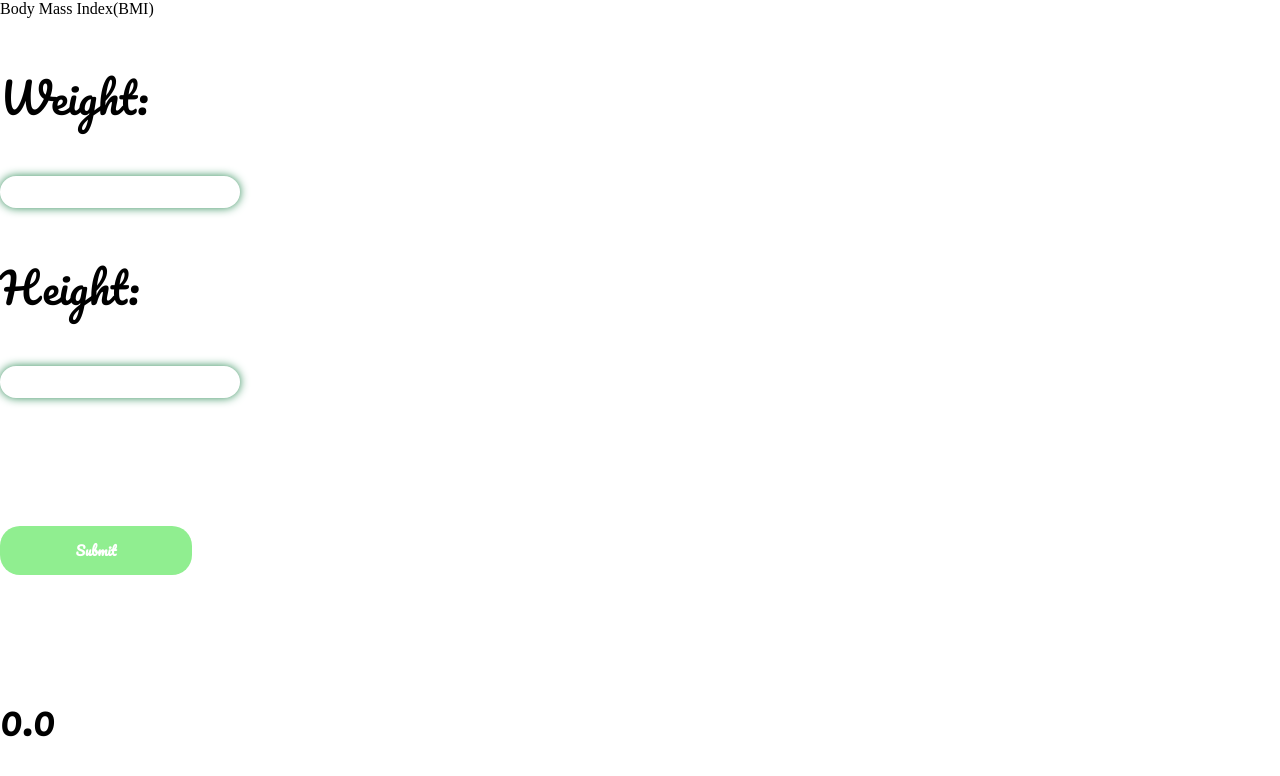
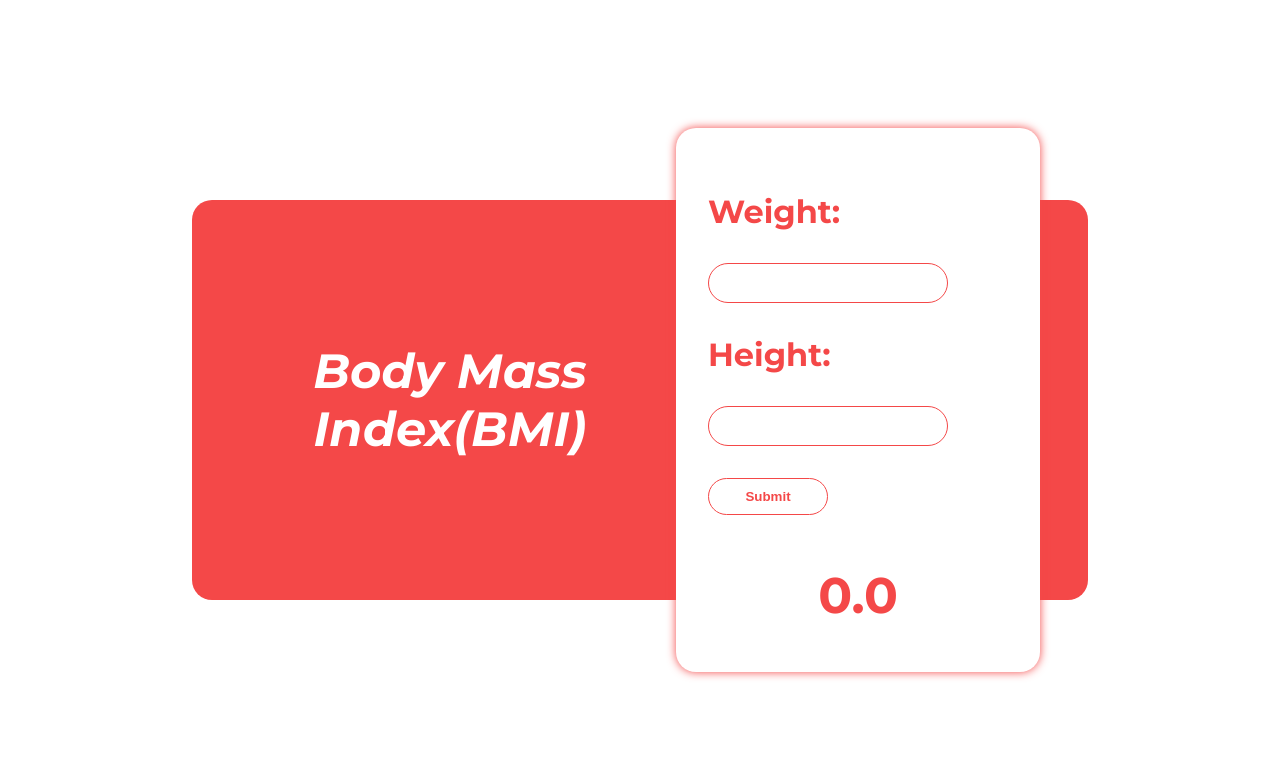
Before and after one commit to adityasaivit/Body_mass_index, a plain HTML site: page index.html in a window 1280 px wide. Drawn offline with Linux system fonts and the light colour scheme.

Commit message:
Update style.css

```diff
--- a/style.css
+++ b/style.css
@@ -1,56 +1,60 @@
+@import url('https://fonts.googleapis.com/css2?family=Montserrat:ital,wght@0,100..900;1,100..900&display=swap');
 
-@import url('https://fonts.googleapis.com/css2?family=Pacifico&display=swap');
+.outer
+{
 
-*{
-    box-sizing:border-box;
-}
-body{
-    margin:0px;
-}
-.top{
-    background-color:rgb(46, 230, 46);
+    height:100%;
+    background-color:rgb(244, 72, 72);
     height:50%;
-    margin:0px;
-    font-size:5rem;
+    width:70%;
     color:white;
     font-weight:bold;
-    font-family: 'Pacifico', cursive;
+    font-size:3rem;
     display:flex;
-    justify-content:center;
     align-items:center;
-    flex-direction:column;
-
+    border-radius:20px;
 
 
 }
 
-.bottom
-{
-    height:50%;
+body{
+    margin:0px;
+    height:100%;
     display:flex;
-    justify-content:space-between;
+    justify-content:center;
     align-items:center;
 }
 
-.bmi-disp
+.heading
 {
-    margin:10%;
-    font-size:7rem;
-    color:seagreen;
-    font-family: pacifico;
+    text-align:center;
+    font-family: 'Montserrat', sans-serif;
+    font-style:italic;
+}
+
+.bmi-container
+{
     height:100%;
     display:flex;
-    flex-direction:column;
-    justify-content:center;
+    align-items:center;
+    padding:3rem;
 
 
 }
-.inp-elements
+.res
 {
-    margin:10%;
-    color:seagreen;
-    font-size:2.5rem;
-    font-family:'Pacifico', cursive;
+    background-color:rgb(255, 255, 255);
+    color:black;
+    padding:2rem;
+    font-size:2rem;
+    height:120%;
+    margin-left:1rem;
+    width:50%;
+    color:rgb(244, 72, 72);
+    font-weight:bold;
+    font-family: 'Montserrat', sans-serif;
+    box-shadow:0px 0px 10px rgb(244, 72, 72);
+    border-radius:20px;
     display:flex;
     flex-direction:column;
     justify-content:space-between;
@@ -58,47 +62,45 @@ body{
 
 .inp
 {
-    height:2rem;
-    width:15rem;
-
-    border:none;
-    box-shadow:0px 0px 10px seagreen;
-    border-radius:1rem;
+    width:80%;
+    height:2.5rem;
     text-align:center;
+    border-radius:20px;
+    border:1px solid rgb(244, 72, 72);
     font-size:20px;
-    color:green;
-    font-family:pacifico;
-}
-button{
-    margin-top:10%;
-    width:15%;
-    padding:0.8rem;
-    margin-bottom:5%;
-    border-radius:20px;
-    border:none;
-    background-color:lightgreen;
-    color:white;
+    color:rgb(244, 72, 72);
     font-weight:bold;
-    font-family:pacifico;
-    transition:box-shadow 0.5s;
 }
 
+button{
+    width:40%;
+
+    background-color:white;
+    color:rgb(244, 72, 72);
+    border:none;
+    border:1px solid rgb(244, 72, 72);
+    border-radius:20px;
+    font-weight:bold;
+    transition:background-color 0.2s;
+    padding:2px;
+    text-align:center;
+    margin-top:2rem;
+    padding:10px 0px;
+
+}
 button:hover{
-    box-shadow:0px 0px 10px seagreen;
-}
-button:active{
-    box-shadow:0px 0px 0px seagreen;
+    background-color:rgb(244, 72, 72);
+    color:white;
+
 }
 
-.bmi{
-    font-family:pacifico;
-    margin-bottom:0px;
+button:active{
+    background-color:white;
+    color:rgb(244, 72, 72);
+
 }
 
-.res
-{
-    font-size:42px;
-    font-family:pacifico;
-    margin:0px;
-
+.res-disp{
+    text-align:center;
+    font-size: 50px;
 }
```
